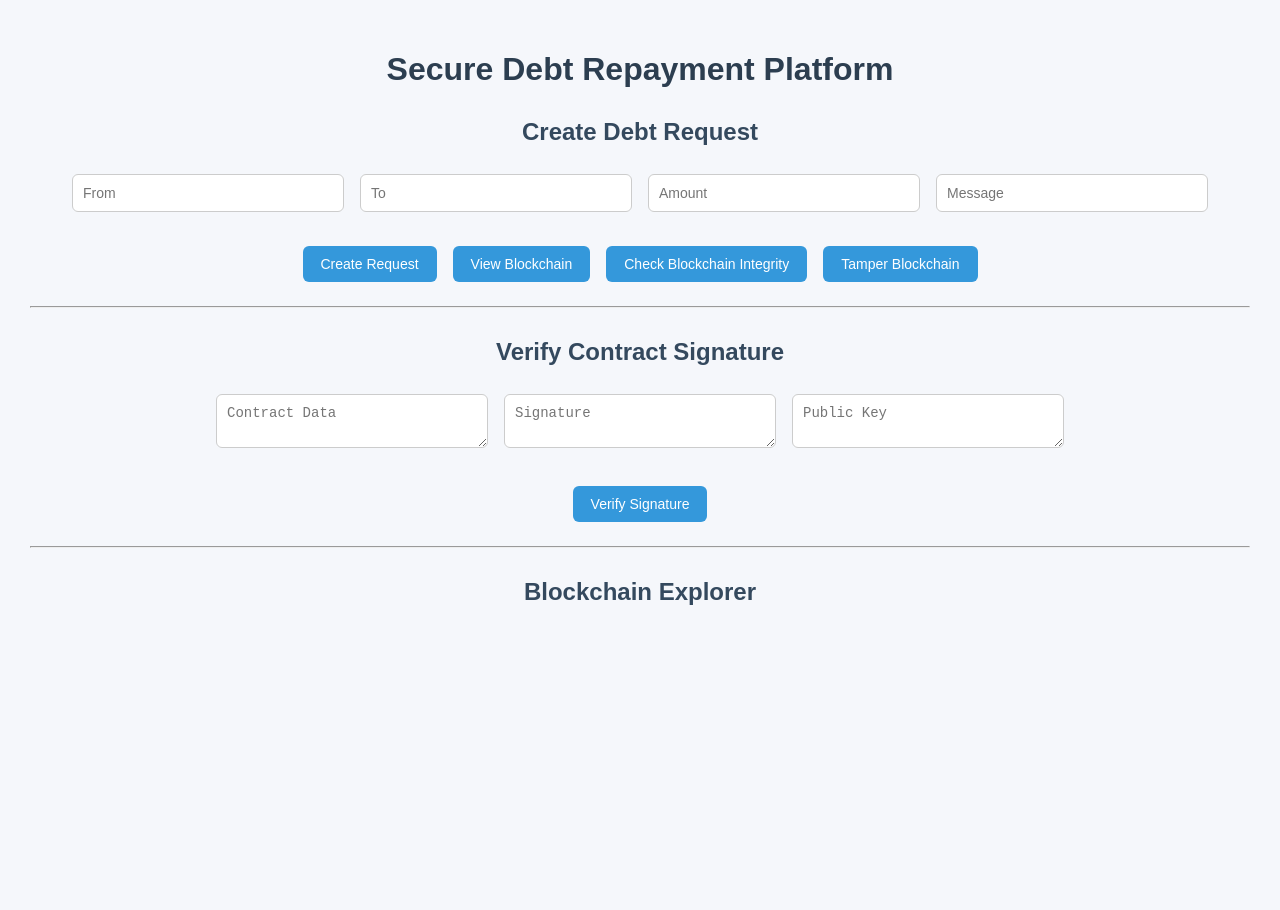
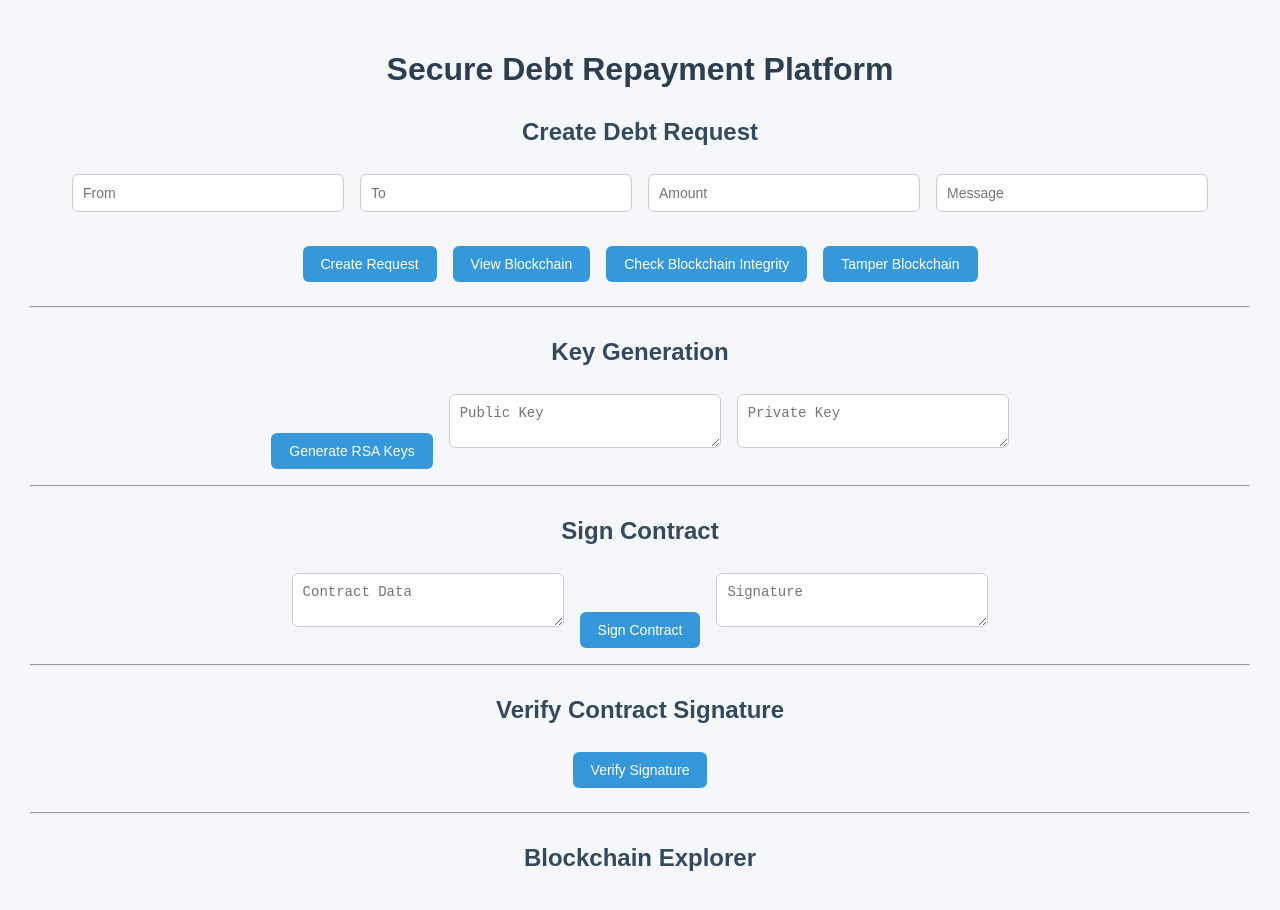
Before and after one commit to harsh666666/secure-debt-platform, a React (Create React App) app in the folder frontend/: page / in a window 1280 px wide. Shown: the top 910 px of the page. Before the commit the page ends 800 px from the top, so only its background shows below. Built offline with nearby package versions, Linux system fonts and the light colour scheme.

Commit message:
Added key generation and contract signing UI

```diff
--- a/frontend/src/App.js
+++ b/frontend/src/App.js
@@ -16,9 +16,10 @@ function App() {
   const [contractData, setContractData] = useState("");
   const [signature, setSignature] = useState("");
   const [publicKey, setPublicKey] = useState("");
+  const [privateKey, setPrivateKey] = useState("");
   const [verificationResult, setVerificationResult] = useState("");
 
-  // Create request
+  // Create Request
   const createRequest = async () => {
 
     const request = {
@@ -40,7 +41,7 @@ function App() {
     alert(data.message);
   };
 
-  // Load blockchain
+  // Load Blockchain
   const loadBlockchain = async () => {
 
     const res = await fetch(`${backendURL}/api/blockchain`);
@@ -50,7 +51,7 @@ function App() {
 
   };
 
-  // Verify blockchain integrity
+  // Verify Blockchain
   const verifyChain = async () => {
 
     const res = await fetch(`${backendURL}/api/verify-chain`);
@@ -64,7 +65,62 @@ function App() {
 
   };
 
-  // Verify contract signature
+  // Tamper Blockchain
+  const tamperBlockchain = () => {
+
+    if (blocks.length > 1) {
+
+      const tampered = [...blocks];
+      tampered[1].data = "HACKED DATA";
+
+      setBlocks(tampered);
+
+      alert("Block tampered! Now check blockchain integrity.");
+
+    } else {
+
+      alert("Need at least 2 blocks.");
+
+    }
+
+  };
+
+  // Generate Keys
+  const generateKeys = async () => {
+
+    const res = await fetch(`${backendURL}/api/generate-keys`);
+    const data = await res.json();
+
+    setPublicKey(data.publicKey);
+    setPrivateKey(data.privateKey);
+
+    alert("Keys generated successfully");
+
+  };
+
+  // Sign Contract
+  const signContract = async () => {
+
+    const res = await fetch(`${backendURL}/api/sign-contract`, {
+      method: "POST",
+      headers: {
+        "Content-Type": "application/json"
+      },
+      body: JSON.stringify({
+        contractData,
+        privateKey
+      })
+    });
+
+    const data = await res.json();
+
+    setSignature(data.signature);
+
+    alert("Contract signed and stored in blockchain");
+
+  };
+
+  // Verify Signature
   const verifyContract = async () => {
 
     const res = await fetch(`${backendURL}/api/verify-contract`, {
@@ -89,26 +145,6 @@ function App() {
 
   };
 
-  // Tamper blockchain (demo)
-  const tamperBlockchain = () => {
-
-    if (blocks.length > 1) {
-
-      const tampered = [...blocks];
-      tampered[1].data = "HACKED DATA";
-
-      setBlocks(tampered);
-
-      alert("Block tampered! Now check blockchain integrity.");
-
-    } else {
-
-      alert("Need at least 2 blocks to tamper.");
-
-    }
-
-  };
-
   return (
     <div className="App">
 
@@ -116,53 +152,32 @@ function App() {
 
       <h2>Create Debt Request</h2>
 
-      <input
-        placeholder="From"
-        value={from}
-        onChange={(e) => setFrom(e.target.value)}
-      />
-
-      <input
-        placeholder="To"
-        value={to}
-        onChange={(e) => setTo(e.target.value)}
-      />
-
-      <input
-        placeholder="Amount"
-        value={amount}
-        onChange={(e) => setAmount(e.target.value)}
-      />
-
-      <input
-        placeholder="Message"
-        value={message}
-        onChange={(e) => setMessage(e.target.value)}
-      />
+      <input placeholder="From" value={from} onChange={(e) => setFrom(e.target.value)} />
+      <input placeholder="To" value={to} onChange={(e) => setTo(e.target.value)} />
+      <input placeholder="Amount" value={amount} onChange={(e) => setAmount(e.target.value)} />
+      <input placeholder="Message" value={message} onChange={(e) => setMessage(e.target.value)} />
 
       <br /><br />
 
-      <button onClick={createRequest}>
-        Create Request
-      </button>
-
-      <button onClick={loadBlockchain}>
-        View Blockchain
-      </button>
-
-      <button onClick={verifyChain}>
-        Check Blockchain Integrity
-      </button>
-
-      <button onClick={tamperBlockchain}>
-        Tamper Blockchain
-      </button>
+      <button onClick={createRequest}>Create Request</button>
+      <button onClick={loadBlockchain}>View Blockchain</button>
+      <button onClick={verifyChain}>Check Blockchain Integrity</button>
+      <button onClick={tamperBlockchain}>Tamper Blockchain</button>
 
       <p>{chainStatus}</p>
 
       <hr />
 
-      <h2>Verify Contract Signature</h2>
+      <h2>Key Generation</h2>
+
+      <button onClick={generateKeys}>Generate RSA Keys</button>
+
+      <textarea placeholder="Public Key" value={publicKey} readOnly />
+      <textarea placeholder="Private Key" value={privateKey} readOnly />
+
+      <hr />
+
+      <h2>Sign Contract</h2>
 
       <textarea
         placeholder="Contract Data"
@@ -170,23 +185,19 @@ function App() {
         onChange={(e) => setContractData(e.target.value)}
       />
 
+      <button onClick={signContract}>Sign Contract</button>
+
       <textarea
         placeholder="Signature"
         value={signature}
-        onChange={(e) => setSignature(e.target.value)}
+        readOnly
       />
 
-      <textarea
-        placeholder="Public Key"
-        value={publicKey}
-        onChange={(e) => setPublicKey(e.target.value)}
-      />
+      <hr />
 
-      <br /><br />
+      <h2>Verify Contract Signature</h2>
 
-      <button onClick={verifyContract}>
-        Verify Signature
-      </button>
+      <button onClick={verifyContract}>Verify Signature</button>
 
       <p>{verificationResult}</p>
 
@@ -201,9 +212,7 @@ function App() {
           <h3>Block #{index}</h3>
 
           <p><b>Data:</b> {JSON.stringify(block.data)}</p>
-
           <p><b>Previous Hash:</b> {block.previousHash}</p>
-
           <p><b>Hash:</b> {block.hash}</p>
 
         </div>
@@ -212,7 +221,6 @@ function App() {
 
     </div>
   );
-
 }
 
 export default App;
```
